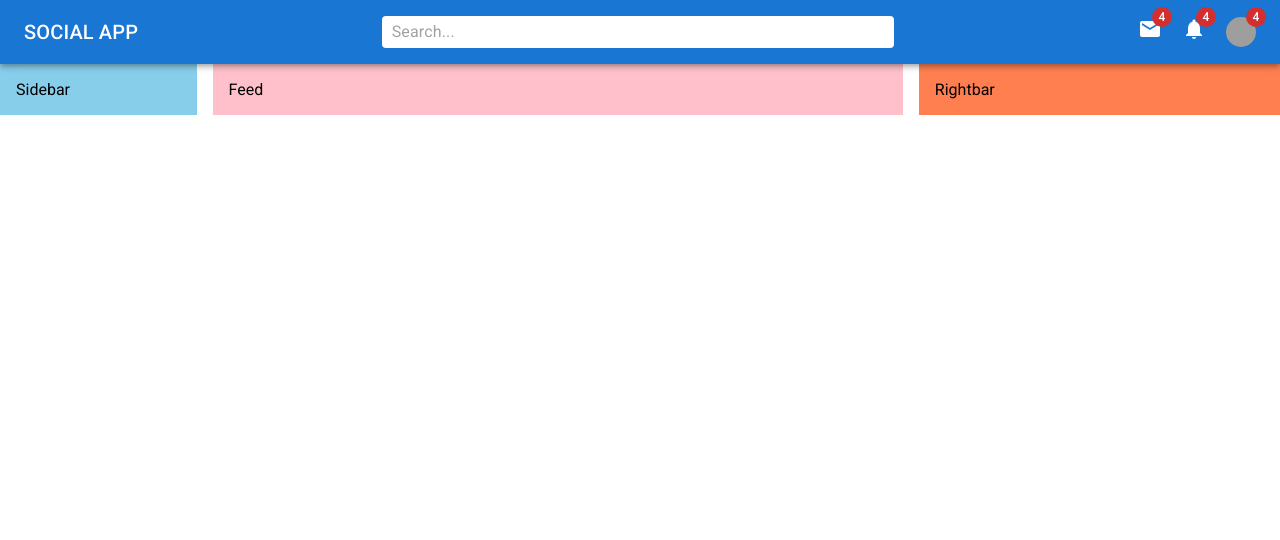
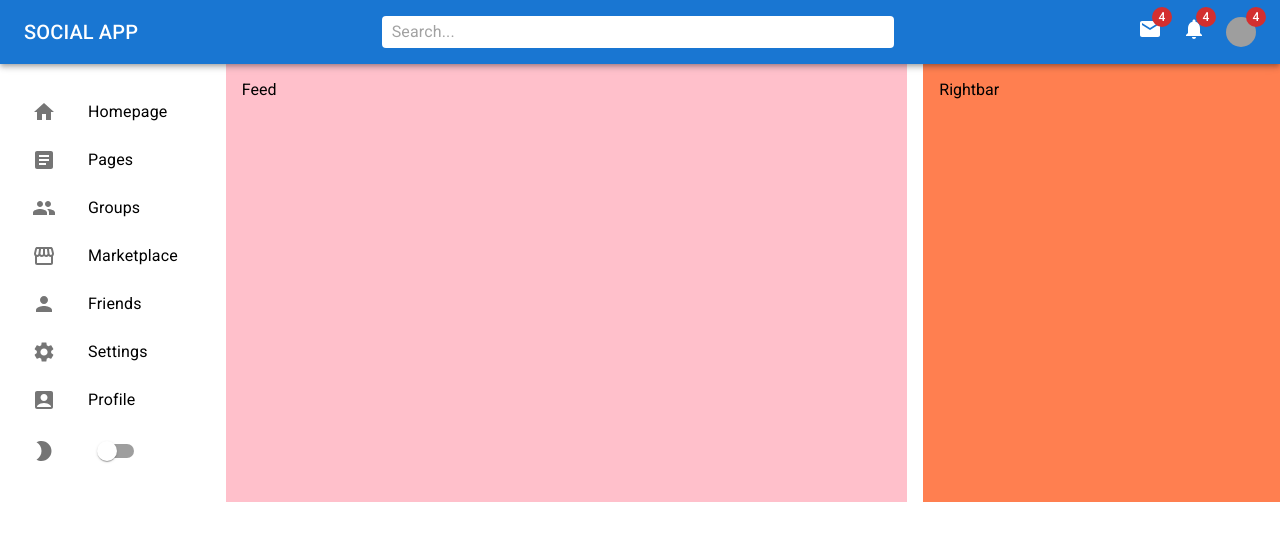
Before and after one commit to PreethaPinto/react-mui-tutorial, a React (Create React App) app: page / in a window 1280 px wide. Shown: the top 540 px of the page. Built offline with nearby package versions, Linux system fonts and the light colour scheme; grey boxes are pictures that could not be loaded.

Commit message:
Add sidebar

```diff
--- a/src/components/Sidebar.jsx
+++ b/src/components/Sidebar.jsx
@@ -1,14 +1,97 @@
-import { Box } from '@mui/material';
+import {
+  AccountBox,
+  Article,
+  Group,
+  Home,
+  ModeNight,
+  Person,
+  Settings,
+  Storefront,
+} from '@mui/icons-material';
+import {
+  Box,
+  List,
+  ListItem,
+  ListItemButton,
+  ListItemIcon,
+  ListItemText,
+  Switch,
+} from '@mui/material';
 
 const Sidebar = () => {
   return (
-    <Box
-      bgcolor='skyblue'
-      flex={1}
-      p={2}
-      sx={{ display: { xs: 'none', sm: 'block' } }}
-    >
-      Sidebar
+    <Box flex={1} p={2} sx={{ display: { xs: 'none', sm: 'block' } }}>
+      <List>
+        <ListItem disablePadding>
+          <ListItemButton component='a' href='#home'>
+            <ListItemIcon>
+              <Home />
+            </ListItemIcon>
+            <ListItemText primary='Homepage' />
+          </ListItemButton>
+        </ListItem>
+
+        <ListItem disablePadding>
+          <ListItemButton component='a' href='#pages'>
+            <ListItemIcon>
+              <Article />
+            </ListItemIcon>
+            <ListItemText primary='Pages' />
+          </ListItemButton>
+        </ListItem>
+
+        <ListItem disablePadding>
+          <ListItemButton component='a' href='#groups'>
+            <ListItemIcon>
+              <Group />
+            </ListItemIcon>
+            <ListItemText primary='Groups' />
+          </ListItemButton>
+        </ListItem>
+        <ListItem disablePadding>
+          <ListItemButton component='a' href='#marketplace'>
+            <ListItemIcon>
+              <Storefront />
+            </ListItemIcon>
+            <ListItemText primary='Marketplace' />
+          </ListItemButton>
+        </ListItem>
+        <ListItem disablePadding>
+          <ListItemButton component='a' href='#friends'>
+            <ListItemIcon>
+              <Person />
+            </ListItemIcon>
+            <ListItemText primary='Friends' />
+          </ListItemButton>
+        </ListItem>
+
+        <ListItem disablePadding>
+          <ListItemButton component='a' href='#settings'>
+            <ListItemIcon>
+              <Settings />
+            </ListItemIcon>
+            <ListItemText primary='Settings' />
+          </ListItemButton>
+        </ListItem>
+
+        <ListItem disablePadding>
+          <ListItemButton component='a' href='#profile'>
+            <ListItemIcon>
+              <AccountBox />
+            </ListItemIcon>
+            <ListItemText primary='Profile' />
+          </ListItemButton>
+        </ListItem>
+
+        <ListItem disablePadding>
+          <ListItemButton component='a' href='#simple-list'>
+            <ListItemIcon>
+              <ModeNight />
+            </ListItemIcon>
+            <Switch />
+          </ListItemButton>
+        </ListItem>
+      </List>
     </Box>
   );
 };
```
